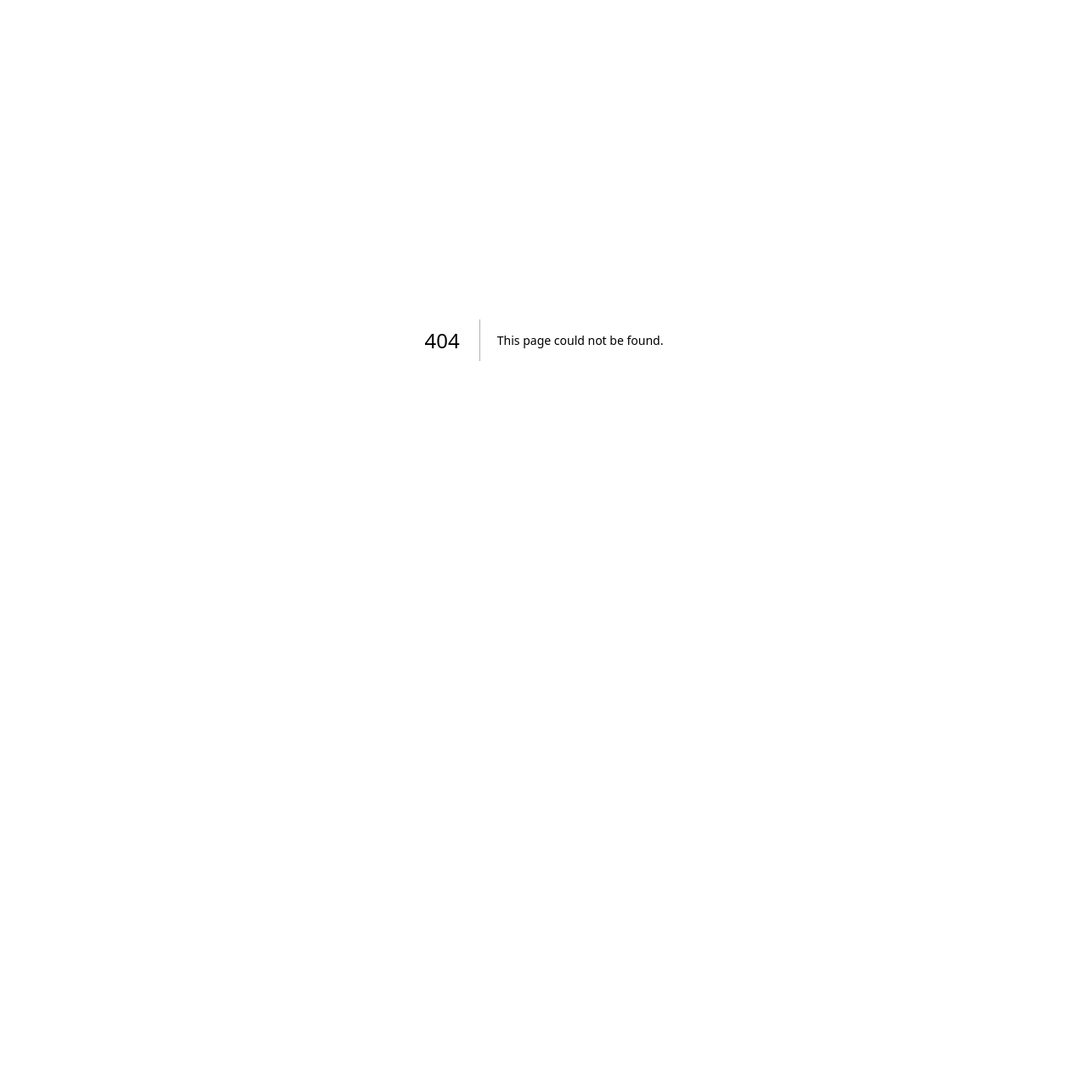
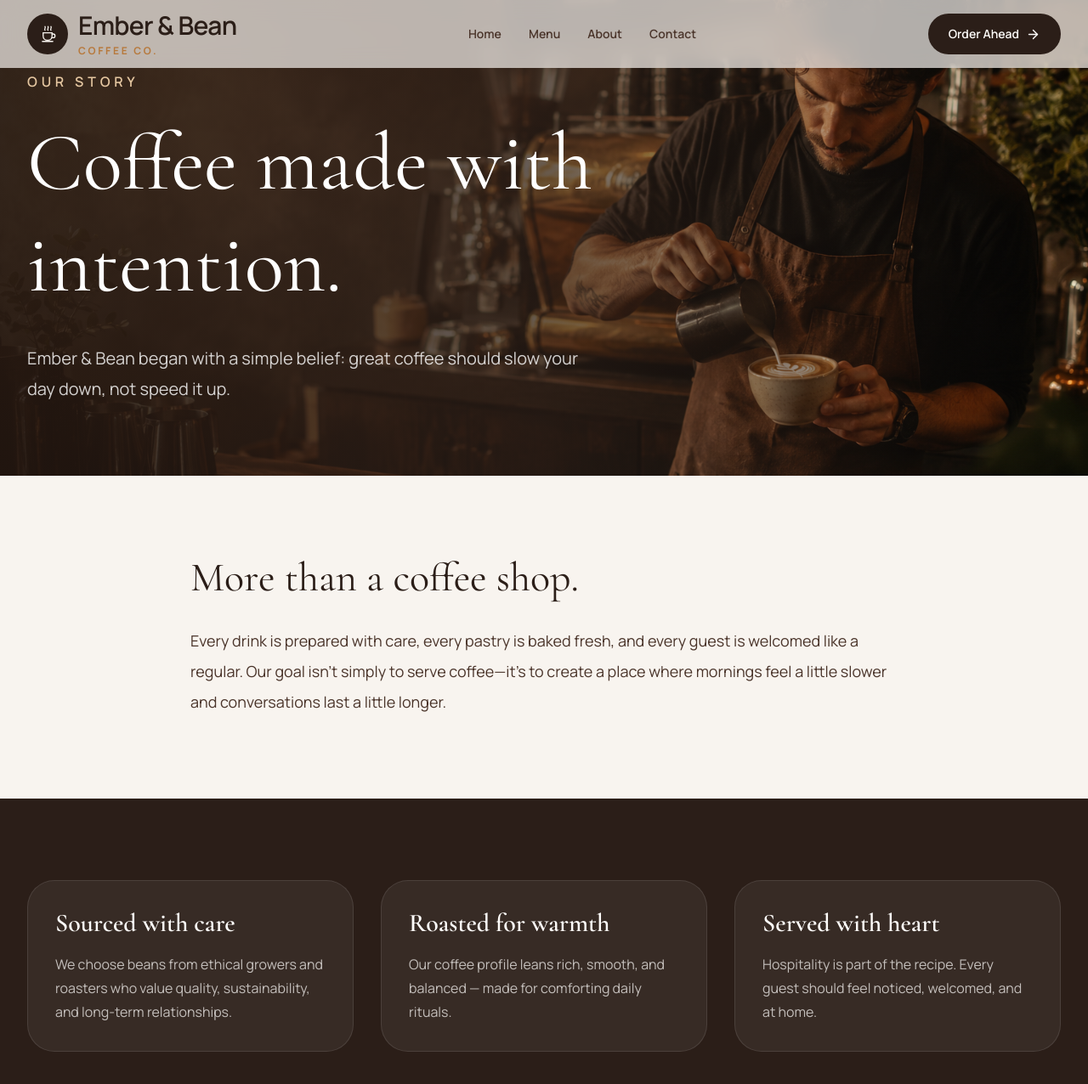
Before and after one commit to tan15hacks/Embers-and-Beans, a Next.js app: page /about in a window 1280 px wide. Before the commit this address had no page. Shown: the top 1276 px of the page at 85% size. Before the commit the page ends 800 px from the top, so only its background shows below. Built offline with nearby package versions, Linux system fonts and the light colour scheme.

Commit message:
feat: add about values section

```diff
--- /dev/null
+++ b/src/app/about/page.tsx
@@ -0,0 +1,90 @@
+import Image from "next/image";
+import { Navbar } from "@/components/layout/Navbar";
+import { Footer } from "@/components/layout/Footer";
+import { Container } from "@/components/layout/Container";
+
+export default function AboutPage() {
+  return (
+    <main className="bg-background text-foreground">
+      <Navbar />
+
+      <section className="relative h-[70vh] min-h-[560px] overflow-hidden">
+        <Image
+          src="/images/about/about-hero.png"
+          alt="Barista crafting latte art"
+          fill
+          priority
+          className="object-cover"
+        />
+
+        <div className="absolute inset-0 bg-gradient-to-r from-[#1F140F]/90 via-[#2B1E18]/70 to-transparent" />
+
+        <Container className="relative flex h-full items-center">
+          <div className="max-w-2xl text-white">
+            <p className="uppercase tracking-[0.3em] text-accent font-semibold">
+              Our Story
+            </p>
+
+            <h1 className="mt-6 font-display text-6xl md:text-8xl leading-tight">
+              Coffee made with intention.
+            </h1>
+
+            <p className="mt-8 text-xl leading-9 text-white/80">
+              Ember & Bean began with a simple belief:
+              great coffee should slow your day down,
+              not speed it up.
+            </p>
+          </div>
+        </Container>
+      </section>
+
+      <section className="py-24">
+        <Container className="max-w-4xl">
+          <h2 className="font-display text-5xl">
+            More than a coffee shop.
+          </h2>
+
+          <p className="mt-8 text-lg leading-9 text-muted">
+            Every drink is prepared with care, every pastry is baked fresh,
+            and every guest is welcomed like a regular. Our goal isn't simply
+            to serve coffee—it's to create a place where mornings feel a little
+            slower and conversations last a little longer.
+          </p>
+        </Container>
+      </section>
+        <section className="bg-primary py-24 text-primary-foreground">
+            <Container>
+                <div className="grid gap-8 md:grid-cols-3">
+                {[
+                    {
+                    title: "Sourced with care",
+                    text: "We choose beans from ethical growers and roasters who value quality, sustainability, and long-term relationships.",
+                    },
+                    {
+                    title: "Roasted for warmth",
+                    text: "Our coffee profile leans rich, smooth, and balanced — made for comforting daily rituals.",
+                    },
+                    {
+                    title: "Served with heart",
+                    text: "Hospitality is part of the recipe. Every guest should feel noticed, welcomed, and at home.",
+                    },
+                ].map((item) => (
+                    <article
+                    key={item.title}
+                    className="rounded-[2rem] border border-white/10 bg-white/[0.06] p-8"
+                    >
+                    <h3 className="font-display text-3xl font-semibold">
+                        {item.title}
+                    </h3>
+                    <p className="mt-4 leading-7 text-primary-foreground/70">
+                        {item.text}
+                    </p>
+                    </article>
+                ))}
+                </div>
+            </Container>
+            </section>
+      <Footer />
+    </main>
+  );
+}
```
Also changed, not shown: public/images/about/about-hero.png (added).
